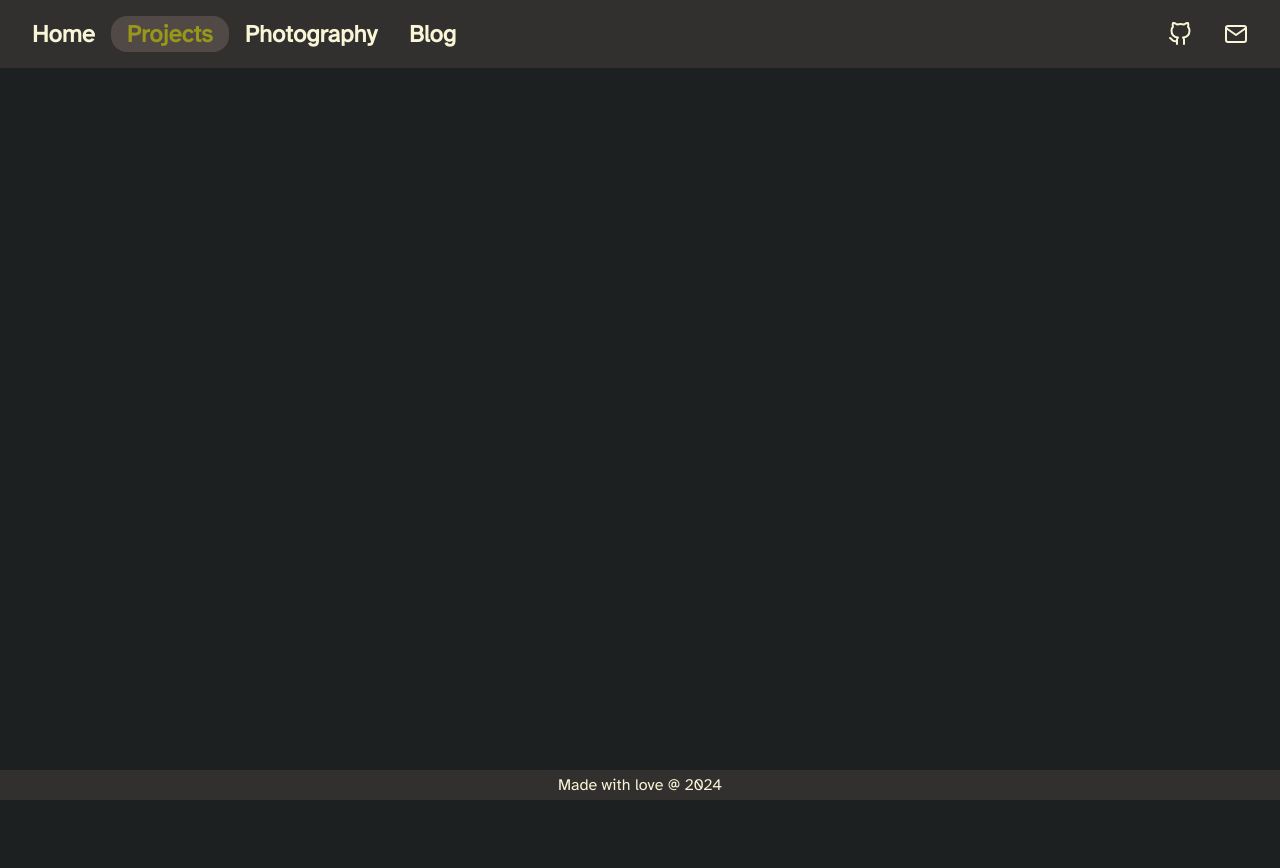
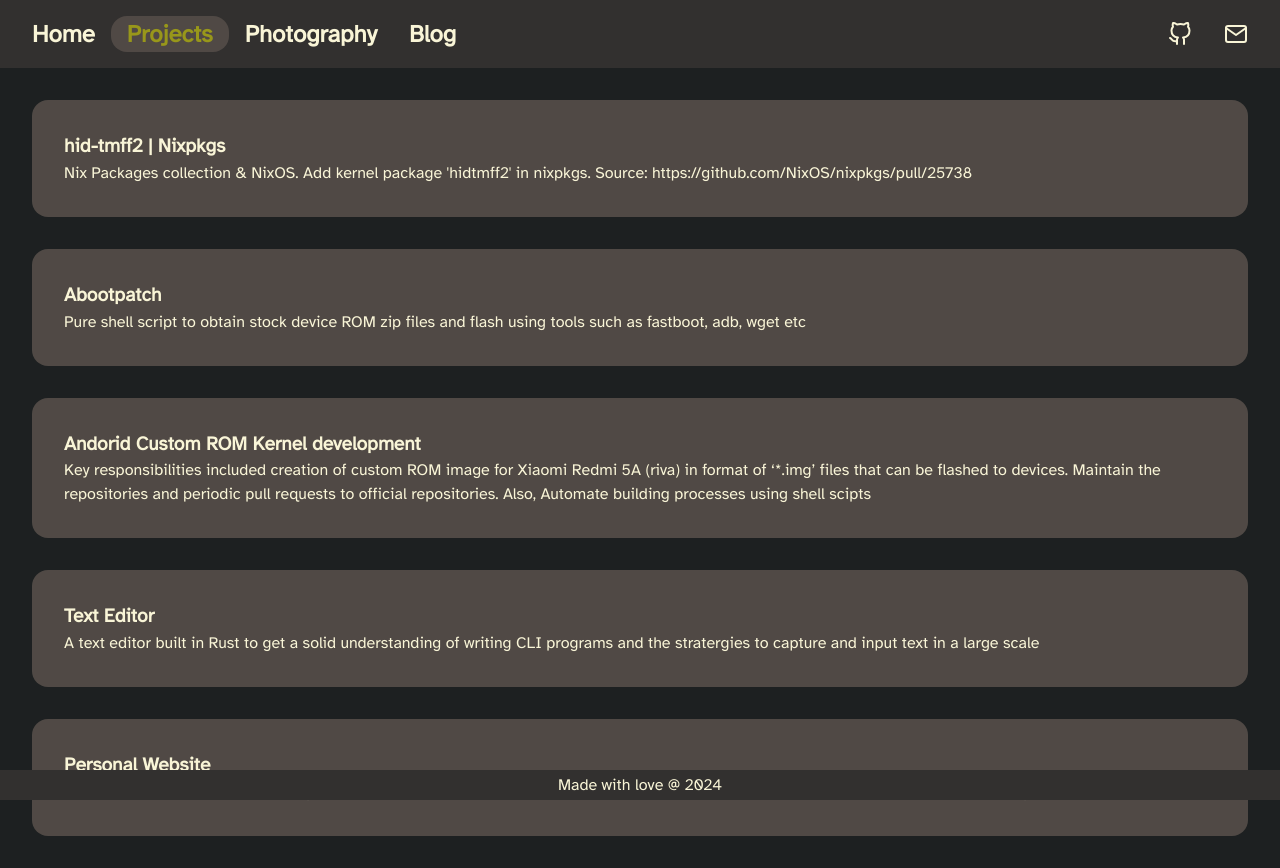
Before and after one commit to RaySlash/rayslash.me, a Next.js app: page /projects in a window 1280 px wide. Before the commit the page ends 800 px from the top, so only its background shows below. Built offline with nearby package versions, Linux system fonts and the light colour scheme; a web font is replaced by a local one.

Commit message:
app: projects: add initial skeleton

```diff
--- a/src/app/globals.css
+++ b/src/app/globals.css
@@ -237,3 +237,24 @@ footer {
 	padding: 0.2rem;
 	text-align: center;
 }
+
+.projectcontents-container {
+	display: grid;
+	min-width: stretch;
+	align-items: center;
+	justify-content: center;
+	padding: 2rem;
+	gap: 2rem;
+}
+
+.proj-subcont {
+	border-radius: 1rem;
+	padding: 2rem;
+	background-color: var(--bg-soft2);
+}
+
+.project-title {
+	font-weight: 800;
+	font-size: 1.2rem;
+	padding-bottom: 1rem;
+}
--- /dev/null
+++ b/src/app/projects/contents.tsx
@@ -0,0 +1,75 @@
+import Link from "next/link";
+
+function ProjectContents() {
+  return (
+    <div className="projectcontents-container">
+      <div className="proj-subcont">
+        <Link
+          className="project-title"
+          href="https://github.com/rayslash/abootpatch"
+        >
+          hid-tmff2 | Nixpkgs
+        </Link>
+        <p>
+          Nix Packages collection & NixOS. Add kernel package
+          &apos;hidtmff2&apos; in nixpkgs. Source:{" "}
+          <Link href="https://github.com/NixOS/nixpkgs/pull/25738">
+            https://github.com/NixOS/nixpkgs/pull/25738
+          </Link>
+        </p>
+      </div>
+      <div className="proj-subcont">
+        <Link
+          className="project-title"
+          href="https://github.com/rayslash/abootpatch"
+        >
+          Abootpatch
+        </Link>
+        <p>
+          Pure shell script to obtain stock device ROM zip files and flash using
+          tools such as fastboot, adb, wget etc
+        </p>
+      </div>
+      <div className="proj-subcont">
+        <Link
+          className="project-title"
+          href="https://github.com/rayslash/kernel_exynos990-common"
+        >
+          Andorid Custom ROM Kernel development
+        </Link>
+        <p>
+          Key responsibilities included creation of custom ROM image for Xiaomi
+          Redmi 5A (riva) in format of ‘*.img’ files that can be flashed to
+          devices. Maintain the repositories and periodic pull requests to
+          official repositories. Also, Automate building processes using shell
+          scipts
+        </p>
+      </div>
+      <div className="proj-subcont">
+        <Link className="project-title" href="https://github.com/rayslash/oran">
+          Text Editor
+        </Link>
+        <p>
+          A text editor built in Rust to get a solid understanding of writing
+          CLI programs and the stratergies to capture and input text in a large
+          scale
+        </p>
+      </div>
+      <div className="proj-subcont">
+        <Link
+          className="project-title"
+          href="https://github.com/rayslash/rayslash.me"
+        >
+          Personal Website
+        </Link>
+        <p>
+          This is a Next.JS project built using typescript, tailwind css, React
+          and Bun. This is the source code of the wesite you are currently
+          viewing.
+        </p>
+      </div>
+    </div>
+  );
+}
+
+export default ProjectContents;
--- a/src/app/projects/page.tsx
+++ b/src/app/projects/page.tsx
@@ -1,5 +1,6 @@
 import Navbar from "../navbar";
 import Footer from "../footer";
+import ProjectContents from "./contents";
 import { Metadata } from "next";
 
 export const metadata: Metadata = {
@@ -10,6 +11,7 @@ function Projects() {
   return (
     <div>
       <Navbar />
+      <ProjectContents />
       <Footer />
     </div>
   );
```
